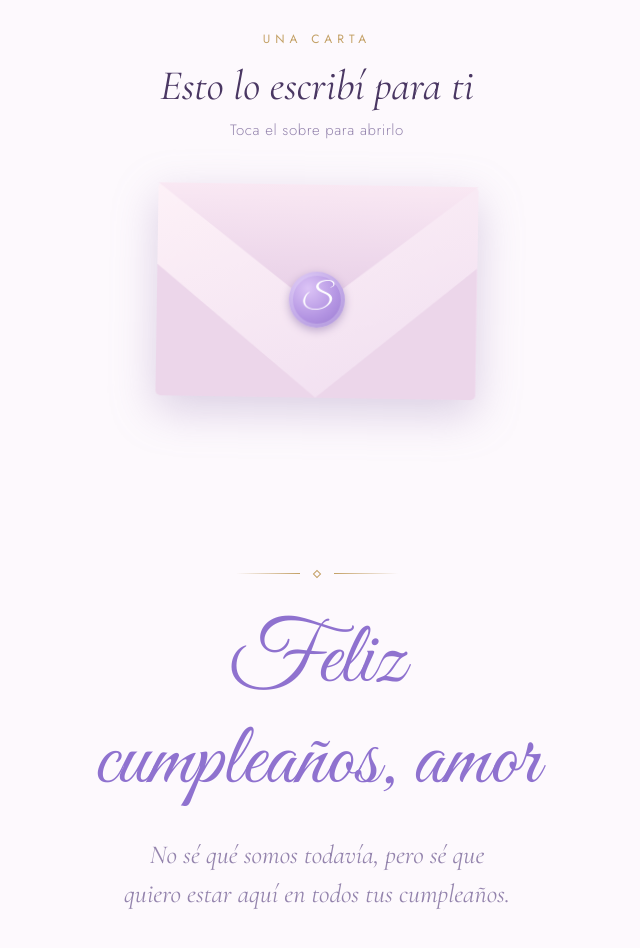
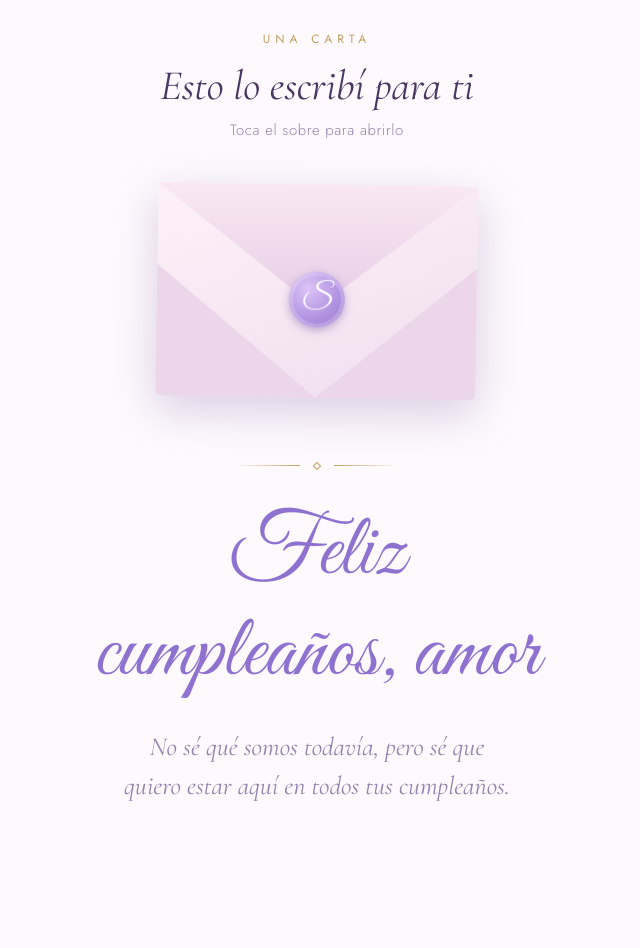
Before and after one commit to Nettho23/para-sofi, a plain HTML site: page index.html in a window 1280 px wide. Shown: the part 3624-4572 px from the top of the page, without its empty margins (323-963 px from the left). After the commit the page ends 4493 px from the top, so only its background shows below. Drawn offline with nearby package versions, Linux system fonts and the light colour scheme; animation ran at ten frames a second.

Commit message:
Eliminar espacio en blanco después de la carta de Sofi

```diff
--- a/index.html
+++ b/index.html
@@ -111,9 +111,11 @@ figcaption{font-style:italic;font-size:21px;line-height:1.2;margin-top:16px;padd
 .env[hidden],.paper[hidden]{display:none}
 .paper{margin:34px auto 0;max-width:430px;text-align:left;background:linear-gradient(180deg,#ffffff,#fdf6fb);border-radius:6px;padding:28px 24px 32px;box-shadow:0 14px 40px rgba(140,110,170,.25);border:1px solid rgba(195,160,101,.3);font-family:var(--hand);font-weight:500;font-size:25px;line-height:1.3;color:var(--ink);white-space:pre-wrap;opacity:0;transform:translateY(14px);transition:opacity .8s ease,transform .8s ease;cursor:pointer}
 .paper.show{opacity:1;transform:none}
+/* La carta crece a medida que aparece el texto: sin altura artificial ni huecos */
+#carta{padding-bottom:26px}
 
 /* ---------- cierre ---------- */
-.end{padding-top:70px;padding-bottom:130px}
+.end{padding-top:24px;padding-bottom:64px}
 .end h2{font:400 clamp(58px,18vw,88px)/1.15 var(--script);color:#8f72cf;margin:0 0 22px}
 .end p{font-style:italic;font-size:clamp(21px,6vw,26px);color:var(--soft);text-wrap:balance}
 
@@ -219,7 +221,7 @@ function center(el){ const r=el.getBoundingClientRect(); return {x:r.left+r.widt
   function done(){ clearInterval(typer); typer=0; paper.textContent=full; hint.textContent=''; }
   env.addEventListener('click',function(){ if(opened) return; opened=true; env.classList.add('open'); hint.textContent='Toca la carta para verla completa';
     setTimeout(function(){ env.classList.add('gone'); },900);
-    setTimeout(function(){ env.hidden=true; paper.hidden=false; paper.textContent=full; paper.style.minHeight=paper.offsetHeight+'px'; paper.textContent='';
+    setTimeout(function(){ env.hidden=true; paper.hidden=false; paper.textContent='';
       requestAnimationFrame(function(){ paper.classList.add('show'); });
       if(RM){ done(); return; }
       typer=setInterval(function(){ n=Math.min(full.length,n+5); paper.textContent=full.slice(0,n); if(n>=full.length) done(); },20); },1600); });
```
